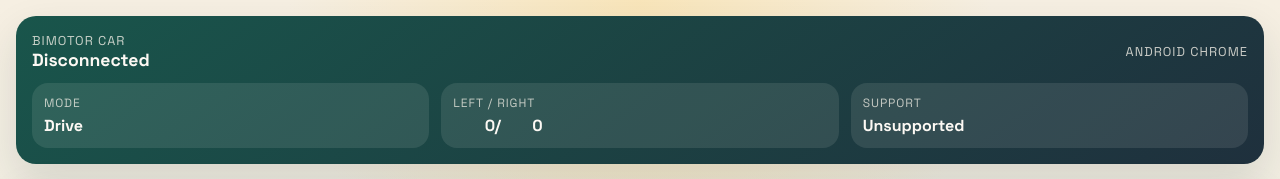
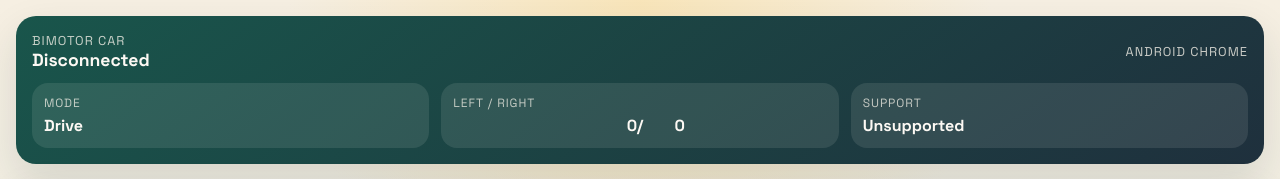
Before and after one commit to InternetXplorer/esp32_robot_control_interface, a React (Vite) app: page / in a window 1280 px wide. Shown: the top 179 px of the page. Built offline with nearby package versions, Linux system fonts and the light colour scheme.

Commit message:
adjust speed indication position

```diff
--- a/src/components/StatusBar.module.css
+++ b/src/components/StatusBar.module.css
@@ -56,19 +56,28 @@
 }
 
 .commandValue {
-  display: flex;
+  display: grid;
+  grid-template-columns: minmax(0, 4ch) auto minmax(0, 4ch);
   align-items: baseline;
-  flex-wrap: nowrap;
+  justify-content: center;
   white-space: nowrap;
   font-variant-numeric: tabular-nums;
+  width: 100%;
+  text-align: center;
 }
 
 .motorValue {
-  display: inline-block;
-  min-width: 4ch;
+  min-width: 0;
   text-align: right;
 }
 
 .separator {
-  flex: 0 0 auto;
+  text-align: center;
 }
+
+@media (max-width: 420px) {
+  .commandValue {
+    grid-template-columns: minmax(0, 3ch) auto minmax(0, 3ch);
+    font-size: 0.92rem;
+  }
+}
--- a/src/components/StatusBar.tsx
+++ b/src/components/StatusBar.tsx
@@ -41,7 +41,7 @@ export const StatusBar = ({
           <p className={styles.label}>Left / Right</p>
           <p className={`${styles.value} ${styles.commandValue}`}>
             <span className={styles.motorValue}>{command.left}</span>
-            <span className={styles.separator}> / </span>
+            <span className={styles.separator}>/</span>
             <span className={styles.motorValue}>{command.right}</span>
           </p>
         </div>
```
